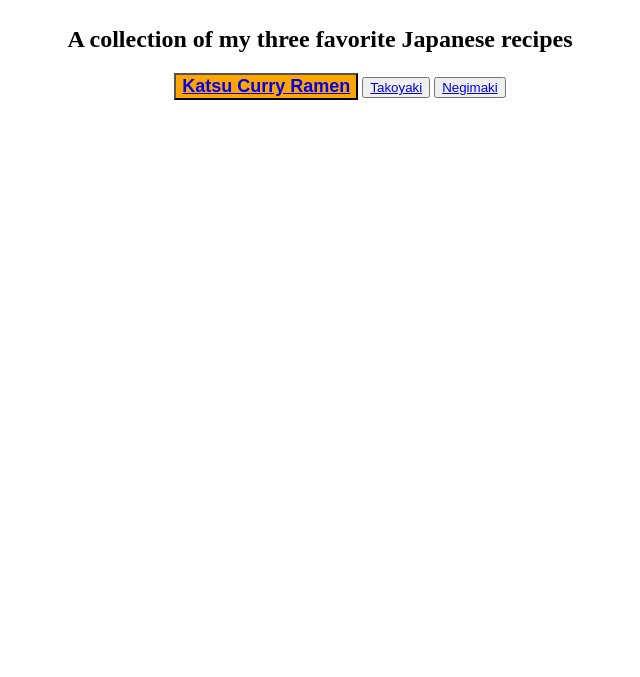
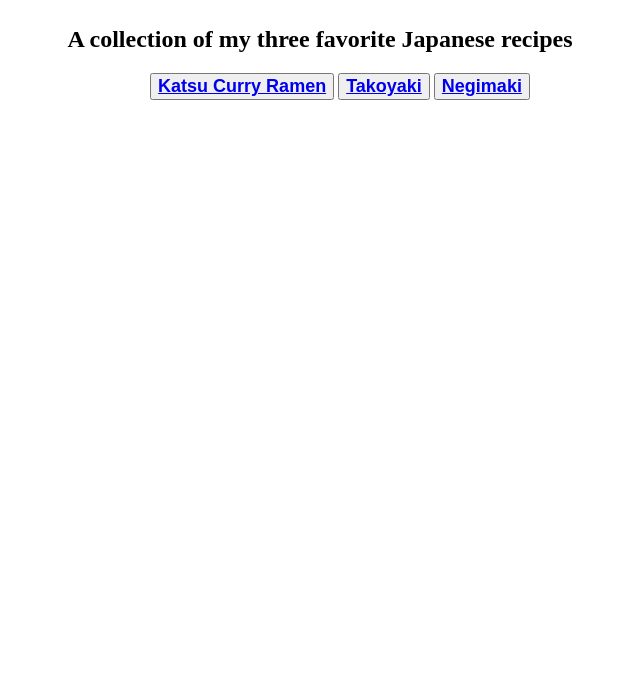
Before and after one commit to orenji-ai/odin-recipes, a plain HTML site: page index.html in a window 1280 px wide. Shown: the part 123-800 px from the top of the page, without its empty margins (320-960 px from the left). Drawn offline with Linux system fonts and the light colour scheme.

Commit message:
edited stylesheet to group button attributes

```diff
--- a/style.css
+++ b/style.css
@@ -7,13 +7,10 @@ body {
     color: orange;
 }
 
-.button1 {
-    background-color: orange;
+.button1,
+.button2,
+.button3 {
     color: black;
     font-weight: bold;
     font-size: 18px;
 }
-
-.button2 {
-    background-color: ;
-}
```
